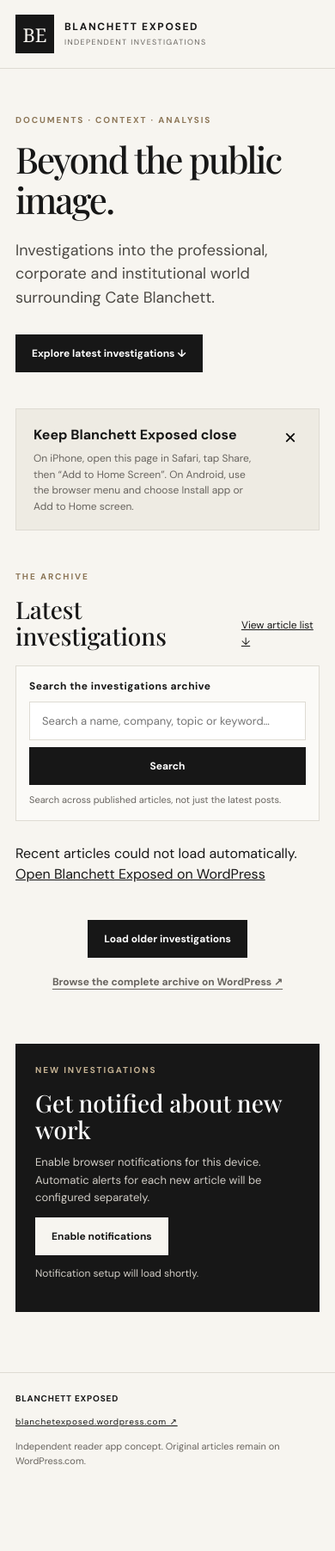
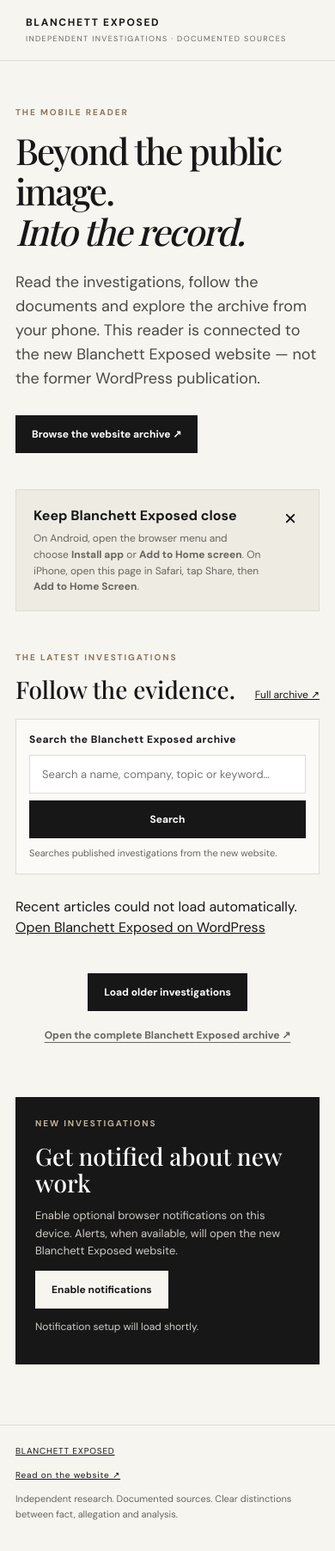
Before and after one commit to burlingtontourism-collab/blanchett-exposed-app, a plain HTML site: page index.html in a window 390 px wide. Shown: the whole page at 86% size. Before the commit the page ends 1742 px from the top, so only its background shows below. Drawn offline with nearby package versions, Linux system fonts and the light colour scheme; no server answers.

Commit message:
Connect mobile reader to new Blanchett Exposed website

```diff
--- a/index.html
+++ b/index.html
@@ -1,17 +1,79 @@
 <!doctype html>
-<html lang="en"><head>
-<meta charset="utf-8"><meta name="viewport" content="width=device-width,initial-scale=1">
-<meta name="theme-color" content="#171717"><meta name="description" content="Independent investigations, documents and analysis from Blanchett Exposed.">
-<link rel="manifest" href="./manifest.webmanifest"><link rel="apple-touch-icon" href="./icons/icon-192.png"><link rel="stylesheet" href="./styles.css">
-<title>Blanchett Exposed</title></head><body id="top">
-<header><a class="brand" href="./"><span class="mark">BE</span><span><b>BLANCHETT EXPOSED</b><small>INDEPENDENT INVESTIGATIONS</small></span></a></header>
+<html lang="en">
+<head>
+<meta charset="utf-8">
+<meta name="viewport" content="width=device-width,initial-scale=1">
+<meta name="theme-color" content="#090909">
+<meta name="description" content="The Blanchett Exposed mobile reader: independent investigations, articles and documentary archives.">
+<link rel="manifest" href="./manifest.webmanifest">
+<link rel="icon" type="image/svg+xml" href="./icons/favicon.svg">
+<link rel="apple-touch-icon" href="./icons/icon-192.png">
+<link rel="stylesheet" href="./styles.css">
+<title>Blanchett Exposed — Mobile Reader</title>
+</head>
+<body id="top">
+<header>
+  <a class="brand" href="./" aria-label="Blanchett Exposed mobile reader home">
+    <img class="brand-mark" src="./icons/favicon.svg" alt="">
+    <span><b>BLANCHETT EXPOSED</b><small>INDEPENDENT INVESTIGATIONS · DOCUMENTED SOURCES</small></span>
+  </a>
+</header>
 <main>
-<section class="hero"><p class="eyebrow">DOCUMENTS · CONTEXT · ANALYSIS</p><h1>Beyond the public image.</h1><p class="intro">Investigations into the professional, corporate and institutional world surrounding Cate Blanchett.</p><a class="button" href="#articles">Explore latest investigations ↓</a></section>
-<section class="notice" id="installHelp"><div><b>Keep Blanchett Exposed close</b><p>On iPhone, open this page in Safari, tap Share, then “Add to Home Screen”. On Android, use the browser menu and choose Install app or Add to Home screen.</p></div><button id="dismiss">×</button></section>
-<section class="section-heading"><div><p class="eyebrow">THE ARCHIVE</p><h2><a href="#articles" style="text-decoration:none">Latest investigations</a></h2></div><a href="#articles">View article list ↓</a></section>
-<form id="articleSearch" class="article-search" role="search"><label for="searchInput">Search the investigations archive</label><div class="search-row"><input id="searchInput" name="q" type="search" placeholder="Search a name, company, topic or keyword…" autocomplete="off"><button class="button" type="submit">Search</button><button class="search-clear" id="clearSearch" type="button" hidden>Clear</button></div><p class="search-hint">Search across published articles, not just the latest posts.</p></form><p id="status" role="status">Loading recent articles…</p><section id="articles" class="articles"></section>
-<div class="archive-controls"><button class="button" id="loadMore" type="button">Load older investigations</button><p id="archiveStatus" role="status" aria-live="polite"></p><a class="archive-full-link" href="https://blanchetexposed.wordpress.com/archives/" target="_blank" rel="noopener noreferrer">Browse the complete archive on WordPress ↗</a></div>
-<section class="push"><p class="eyebrow">NEW INVESTIGATIONS</p><h2>Get notified about new work</h2><p>Enable browser notifications for this device. Automatic alerts for each new article will be configured separately.</p><button id="notify" type="button">Enable notifications</button><p id="notifyStatus" role="status" aria-live="polite">Notification setup will load shortly.</p></section>
-</main><footer><b>BLANCHETT EXPOSED</b><a href="https://blanchetexposed.wordpress.com/">blanchetexposed.wordpress.com ↗</a><p>Independent reader app concept. Original articles remain on WordPress.com.</p></footer>
+  <section class="hero">
+    <p class="eyebrow">THE MOBILE READER</p>
+    <h1>Beyond the public image.<br><em>Into the record.</em></h1>
+    <p class="intro">Read the investigations, follow the documents and explore the archive from your phone. This reader is connected to the new Blanchett Exposed website — not the former WordPress publication.</p>
+    <a class="button" href="https://blanchett-exposed.pages.dev/articles/">Browse the website archive ↗</a>
+  </section>
+
+  <section class="notice" id="installHelp">
+    <div>
+      <b>Keep Blanchett Exposed close</b>
+      <p>On Android, open the browser menu and choose <strong>Install app</strong> or <strong>Add to Home screen</strong>. On iPhone, open this page in Safari, tap Share, then <strong>Add to Home Screen</strong>.</p>
+    </div>
+    <button id="dismiss" type="button" aria-label="Dismiss installation instructions">×</button>
+  </section>
+
+  <section class="section-heading">
+    <div><p class="eyebrow">THE LATEST INVESTIGATIONS</p><h2>Follow the evidence.</h2></div>
+    <a href="https://blanchett-exposed.pages.dev/articles/">Full archive ↗</a>
+  </section>
+
+  <form id="articleSearch" class="article-search" role="search">
+    <label for="searchInput">Search the Blanchett Exposed archive</label>
+    <div class="search-row">
+      <input id="searchInput" name="q" type="search" placeholder="Search a name, company, topic or keyword…" autocomplete="off">
+      <button class="button" type="submit">Search</button>
+      <button class="search-clear" id="clearSearch" type="button" hidden>Clear</button>
+    </div>
+    <p class="search-hint">Searches published investigations from the new website.</p>
+  </form>
+
+  <p id="status" role="status" aria-live="polite">Loading published investigations…</p>
+  <section id="articles" class="articles" aria-label="Published investigations"></section>
+
+  <div class="archive-controls">
+    <button class="button" id="loadMore" type="button" hidden>Load older investigations</button>
+    <p id="archiveStatus" role="status" aria-live="polite"></p>
+    <a class="archive-full-link" href="https://blanchett-exposed.pages.dev/articles/">Open the complete Blanchett Exposed archive ↗</a>
+  </div>
+
+  <section class="push">
+    <p class="eyebrow">NEW INVESTIGATIONS</p>
+    <h2>Get notified about new work</h2>
+    <p>Enable optional browser notifications on this device. Alerts, when available, will open the new Blanchett Exposed website.</p>
+    <button id="notify" type="button">Enable notifications</button>
+    <p id="notifyStatus" role="status" aria-live="polite">Notification setup will load shortly.</p>
+  </section>
+</main>
+<footer>
+  <a class="footer-brand" href="https://blanchett-exposed.pages.dev/"><img src="./icons/favicon.svg" alt=""><span>BLANCHETT EXPOSED</span></a>
+  <a href="https://blanchett-exposed.pages.dev/articles/">Read on the website ↗</a>
+  <p>Independent research. Documented sources. Clear distinctions between fact, allegation and analysis.</p>
+</footer>
 <a class="back-to-top" id="backToTop" href="#top" aria-label="Back to top" title="Back to top">↑</a>
-<script src="https://cdn.onesignal.com/sdks/web/v16/OneSignalSDK.page.js" defer></script><script src="./app.js?v=onesignal-path-fix-2"></script></body></html>
+<script>window.OneSignalDeferred = window.OneSignalDeferred || [];</script>
+<script src="https://cdn.onesignal.com/sdks/web/v16/OneSignalSDK.page.js" defer></script>
+<script src="./app.js?v=be-mobile-20261111-1" defer></script>
+</body>
+</html>
```
